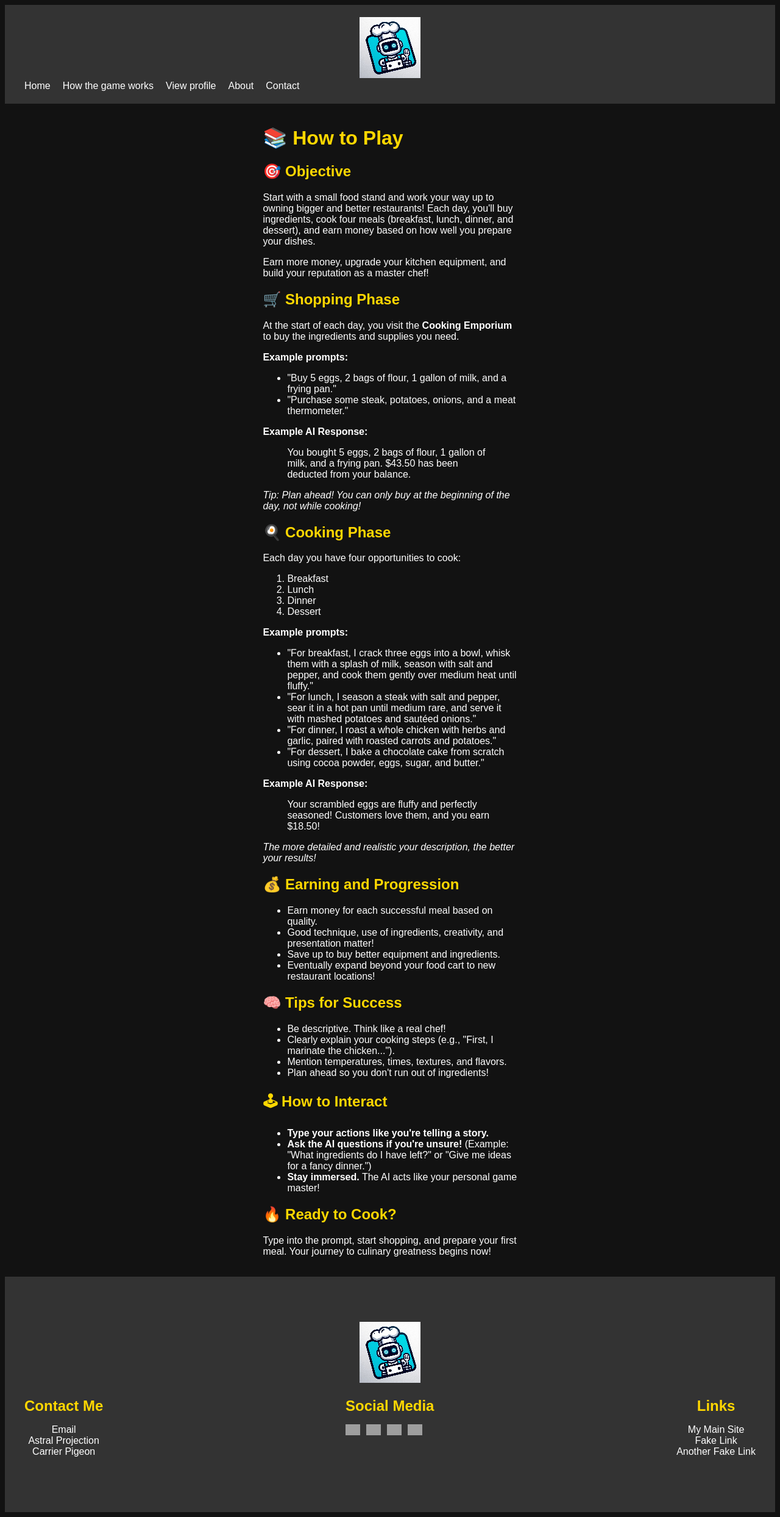
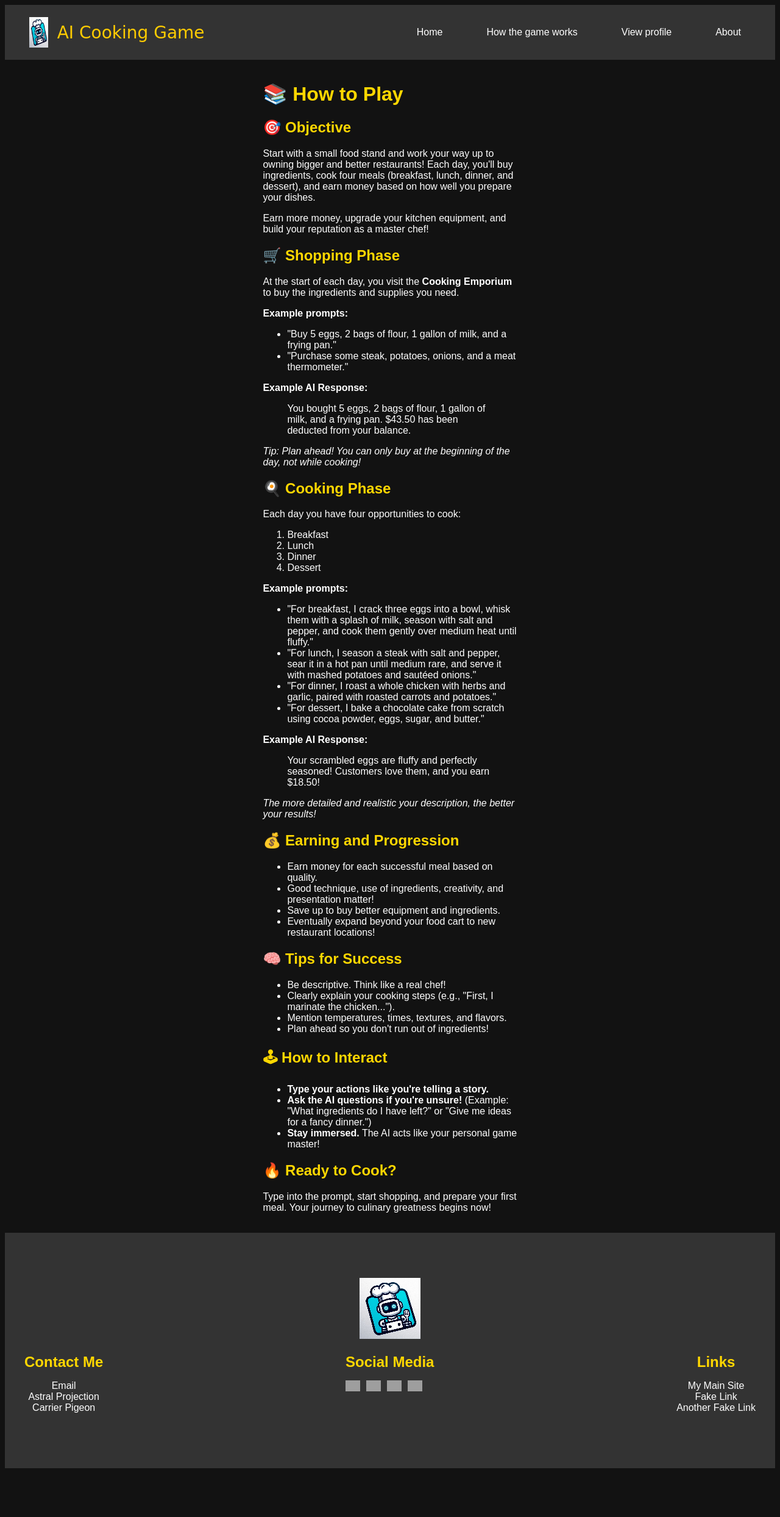
Before and after one commit to antlaw0/ai-game, a Flask app: page /how-the-game-works in a window 1280 px wide. Shown: the whole page at 61% size. After the commit the page ends 2407 px from the top, so only its background shows below. Run offline with Flask 3, Linux system fonts and the light colour scheme; grey boxes are pictures that could not be loaded.

Commit message:
fixed header again

```diff
--- a/templates/header.html
+++ b/templates/header.html
@@ -1,21 +1,26 @@
-<header style="background-color: #333; color: white; padding: 20px; font-family: Arial, sans-serif;">
+<header style="background-color: #333; color: white; padding: 20px 40px; font-family: Arial, sans-serif; display: flex; align-items: center; justify-content: space-between;">
+  <!-- Left side: Logo and Title -->
+  <div style="display: flex; align-items: center; gap: 15px;">
+    <img class="logo" src="{{ url_for('static', filename='images/mainLogo.png') }}" alt="AI Cooking Game logo" style="height: 50px;">
+    <span style="font-family: 'Comic Sans MS', cursive, sans-serif; font-size: 28px; color: #ffcc00;">AI Cooking Game</span>
+  </div>
 
-    <!-- Logo -->
-    <div style="flex-shrink: 0;">
-      <img class="logo" src="{{ url_for('static', filename='images/mainLogo.png') }}" alt="AI Cooking Game logo" />
-    </div>
-<div style="display: flex; justify-content: space-between; align-items: center; max-width: 1200px; margin: 0 auto;">
+  <!-- Right side: Navigation -->
+  <center>
+  <nav>
+    <ul style="display: flex; gap: 40px; list-style: none; margin: 0; padding: 0;">
+      <li><a href="{{ url_for('home') }}" style="color: white; text-decoration: none; padding: 8px 16px; border-radius: 8px; transition: background 0.3s;">Home</a></li>
+      <li><a href="{{ url_for('how_the_game_works') }}" style="color: white; text-decoration: none; padding: 8px 16px; border-radius: 8px; transition: background 0.3s;">How the game works</a></li>
+      <li><a href="#view-profile" style="color: white; text-decoration: none; padding: 8px 16px; border-radius: 8px; transition: background 0.3s;">View profile</a></li>
+      <li><a href="#about" style="color: white; text-decoration: none; padding: 8px 16px; border-radius: 8px; transition: background 0.3s;">About</a></li>
+    </ul>
+  </nav>
+</center>
+</header>
 
-    <!-- Navigation -->
-    <nav>
-      <ul style="display: flex; gap: 20px; list-style-type: none; margin: 0; padding: 0;">
-        <li><a href="{{ url_for('home') }}" style="color: white; text-decoration: none;">Home</a></li>
-        <li><a href="{{ url_for('how_the_game_works') }}" style="color: white; text-decoration: none;">How the game works</a></li>
-        <li><a href="#view-profile" style="color: white; text-decoration: none;">View profile</a></li>
-        <li><a href="#about" style="color: white; text-decoration: none;">About</a></li>
-        <li><a href="#contact" style="color: white; text-decoration: none;">Contact</a></li>
-      </ul>
-    </nav>
-
-  </div>
-</header>
+<!-- Add hover effect for links -->
+<style>
+  header nav a:hover {
+    background-color: #555;
+  }
+</style>
```
